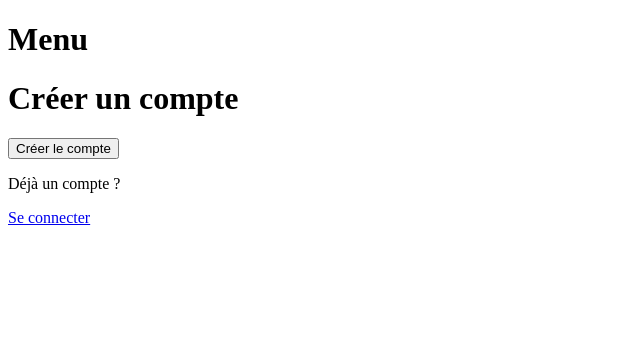
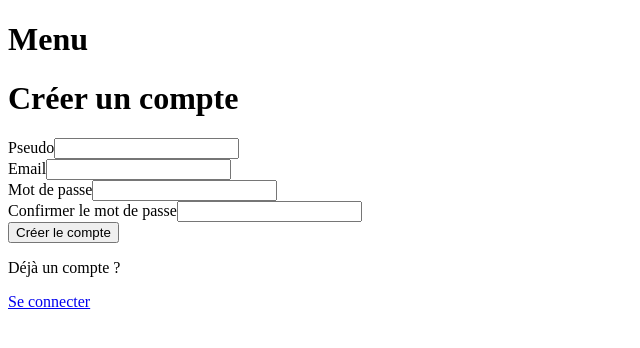
Before and after one commit to SkynixFr/PokeFront, a Next.js app: page /clients/create-account in a window 1280 px wide. Shown: the top 348 px of the page, without its empty margins (0-640 px from the left). Built offline with nearby package versions, Linux system fonts and the light colour scheme.

Commit message:
feat(account): petite fenêtre de 3S et on repart à login

```diff
--- a/pages/clients/create-account.tsx
+++ b/pages/clients/create-account.tsx
@@ -1,4 +1,4 @@
-import { useState, FormEvent } from 'react';
+import { useState, FormEvent, useEffect } from 'react';
 import { useRouter } from 'next/router';
 import Link from 'next/link';
 import axios from 'axios';
@@ -9,9 +9,11 @@ const CreateAccountPage = () => {
 	const [confirmPassword, setConfirmPassword] = useState<string>('');
 	const [pseudo, setPseudo] = useState<string>('');
 	const [errorMessage, setErrorMessage] = useState<string>('');
-	const [isLoading, setIsLoading] = useState<boolean>(false); // Track loading state
+	const [isLoading, setIsLoading] = useState<boolean>(false);
+	const [isAccountCreated, setIsAccountCreated] = useState<boolean>(false);
 
 	const router = useRouter();
+
 	//vérifier validité de l'email "user"@"mail"."fin"
 	const isValidEmail = (email: string): boolean => {
 		const emailRegex = /^[a-zA-Z0-9._%+-]+@[a-zA-Z0-9.-]+\.[a-zA-Z]{2,}$/;
@@ -21,19 +23,19 @@ const CreateAccountPage = () => {
 	const handleSubmit = async (e: FormEvent<HTMLFormElement>) => {
 		e.preventDefault();
 		setErrorMessage(''); // Réinitialise le message d'erreur
-		setIsLoading(true); // Set loading state to true
+		setIsLoading(true);
 
 		try {
 			// Check for empty fields
 			if (!email || !password || !confirmPassword || !pseudo) {
 				setErrorMessage('Tous les champs doivent être remplis.');
-				setIsLoading(false); // Reset loading state
+				setIsLoading(false);
 				return;
 			}
 			//Vérification Email et mot de passe avec mot de passe de confirmation
 			if (!isValidEmail(email) || password !== confirmPassword) {
 				setErrorMessage('Email ou mot de passe incorrect');
-				setIsLoading(false); // Reset loading state
+				setIsLoading(false);
 				return;
 			}
 			// Appel à l'API pour la vérification du login
@@ -46,14 +48,18 @@ const CreateAccountPage = () => {
 					}
 				}
 			);
-			console.log(email);
-			console.log(password);
-			console.log(pseudo);
-			const data = response.data;
+
 			if (response.status === 201) {
 				// The response is successful (status code 201)
 				console.log('Le client est créé');
-				setErrorMessage('Compte Crée');
+				setErrorMessage(''); // Clear any previous error messages
+				setIsAccountCreated(true); // Show the toast notification
+				setIsLoading(false);
+				// Redirect to the login page after 3 seconds
+				setTimeout(() => {
+					setIsAccountCreated(false);
+					router.push('/clients/login');
+				}, 3000);
 			}
 		} catch (error) {
 			if (
@@ -69,8 +75,7 @@ const CreateAccountPage = () => {
 					'Erreur lors de la création du compte. Veuillez vérifier vos informations.'
 				);
 			}
-		} finally {
-			setIsLoading(false); // Reset loading state after the API call is completed
+			setIsLoading(false);
 		}
 	};
 
@@ -79,6 +84,44 @@ const CreateAccountPage = () => {
 			<h1>Créer un compte</h1>
 			<form onSubmit={handleSubmit}>
 				{/* Form fields */}
+				<div>
+					<label htmlFor="pseudo">Pseudo</label>
+					<input
+						id="pseudo"
+						type="text"
+						value={pseudo}
+						onChange={e => setPseudo(e.target.value)}
+					/>
+				</div>
+				<div>
+					<label htmlFor="email">Email</label>
+					<input
+						id="email"
+						type="email"
+						value={email}
+						onChange={e => setEmail(e.target.value)}
+					/>
+				</div>
+				<div>
+					<label htmlFor="password">Mot de passe</label>
+					<input
+						id="password"
+						type="password"
+						value={password}
+						onChange={e => setPassword(e.target.value)}
+					/>
+				</div>
+				<div>
+					<label htmlFor="confirmPassword">
+						Confirmer le mot de passe
+					</label>
+					<input
+						id="confirmPassword"
+						type="password"
+						value={confirmPassword}
+						onChange={e => setConfirmPassword(e.target.value)}
+					/>
+				</div>
 				<button type="submit">Créer le compte</button>
 			</form>
 			{isLoading && <p>Loading...</p>}{' '}
@@ -88,6 +131,24 @@ const CreateAccountPage = () => {
 			<Link href="./login">
 				<p>Se connecter</p>
 			</Link>
+			{isAccountCreated && (
+				<div className="toast-notification">
+					<p>Le compte a été créé avec succès!</p>
+				</div>
+			)}
+			<style jsx>{`
+				.toast-notification {
+					position: fixed;
+					top: 50%;
+					left: 50%;
+					transform: translate(-50%, -50%);
+					background-color: #4caf50;
+					color: #fff;
+					padding: 10px 20px;
+					border-radius: 4px;
+					box-shadow: 0 2px 4px rgba(0, 0, 0, 0.2);
+				}
+			`}</style>
 		</div>
 	);
 };
```
Also changed, not shown: pages/clients/delete-account.tsx (+41 -14 lines).
